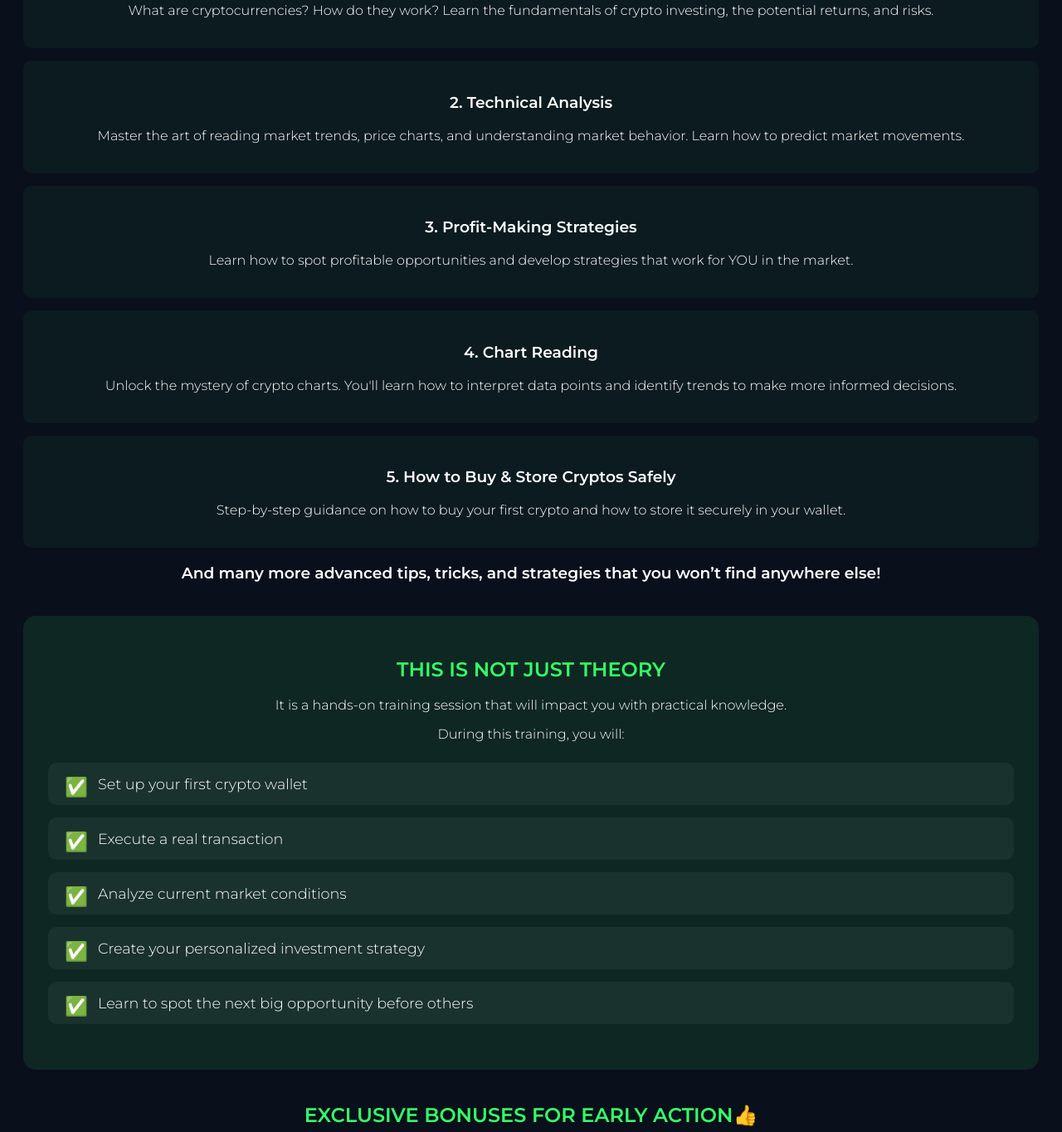
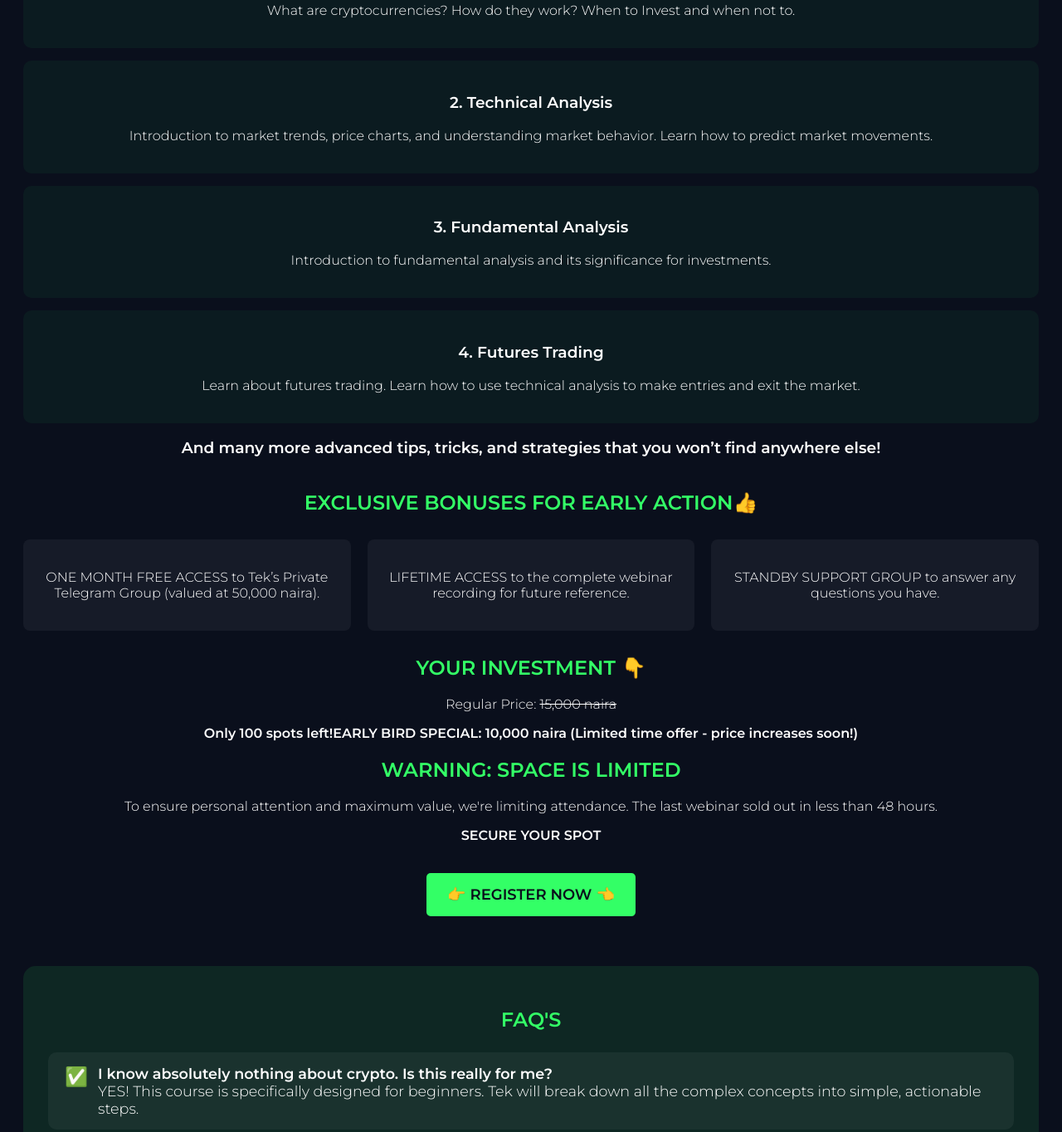
Before and after one commit to thompsongboyega2019/investors_den, a plain HTML site: page crypto-mastery/index.html in a window 1280 px wide. Shown: the part 2075-3439 px from the top of the page at 83% size. Drawn offline with Linux system fonts and the light colour scheme.

Commit message:
Updated What You'll Learn Section

```diff
--- a/crypto-mastery/index.html
+++ b/crypto-mastery/index.html
@@ -389,38 +389,23 @@ fbq('track', 'PageView');
             <p>You’ll learn the the basics of what you need to navigate the market</p>
             <div class="step-card">
                 <h3>1. Understanding Crypto Investments</h3>
-                <p>What are cryptocurrencies? How do they work? Learn the fundamentals of crypto investing, the potential returns, and risks.</p>
+                <p>What are cryptocurrencies? How do they work? When to Invest and when not to.</p>
             </div>
             <div class="step-card">
                 <h3>2. Technical Analysis</h3>
-                <p>Master the art of reading market trends, price charts, and understanding market behavior. Learn how to predict market movements.</p>
+                <p>Introduction to market trends, price charts, and understanding market behavior. Learn how to predict market movements.
+</p>
             </div>
             <div class="step-card">
-                <h3>3. Profit-Making Strategies</h3>
-                <p>Learn how to spot profitable opportunities and develop strategies that work for YOU in the market.</p>
+                <h3>3. Fundamental Analysis</h3>
+                <p>Introduction to fundamental analysis and its significance for investments.
+</p>
             </div>
             <div class="step-card">
-                <h3>4. Chart Reading</h3>
-                <p>Unlock the mystery of crypto charts. You'll learn how to interpret data points and identify trends to make more informed decisions.</p>
-            </div>
-            <div class="step-card">
-                <h3>5. How to Buy & Store Cryptos Safely</h3>
-                <p>Step-by-step guidance on how to buy your first crypto and how to store it securely in your wallet.</p>
+                <h3>4. Futures Trading</h3>
+                <p>Learn about futures trading. Learn how to use technical analysis to make entries and exit the market.</p>
             </div>
             <h3>And many more advanced tips, tricks, and strategies that you won’t find anywhere else!</h3>
-        </div>
-
-        <div class="price-section">
-            <h2>THIS IS NOT JUST THEORY</h2>
-            <p>It is a hands-on training session that will impact you with practical knowledge.</p>
-            <p>During this training, you will:</p>
-            <ul class="benefits-list">
-                <li>Set up your first crypto wallet</li>
-                <li>Execute a real transaction</li>
-                <li>Analyze current market conditions</li>
-                <li>Create your personalized investment strategy</li>
-                <li>Learn to spot the next big opportunity before others</li>
-            </ul>
         </div>
         <h2>EXCLUSIVE BONUSES FOR EARLY ACTION👍</h2>
         <div class="features-grid">
@@ -447,7 +432,7 @@ fbq('track', 'PageView');
 <p><strong>SECURE YOUR SPOT</strong></p>
             <a href="#join" class="cta-button">👉 REGISTER NOW 👈</a>        </div>
             <div class="price-section">
-            <h2>COMMON QUESTIONS</h2>
+            <h2>FAQ'S</h2>
             <ul class="benefits-list">
                 <li><strong>I know absolutely nothing about crypto. Is this really for me?</strong>  <br>YES! This course is specifically designed for beginners. Tek will break down all the complex concepts into simple, actionable steps.</li>
                 <li><strong>Is this just going to be theoretical knowledge?</strong> <br>
```
